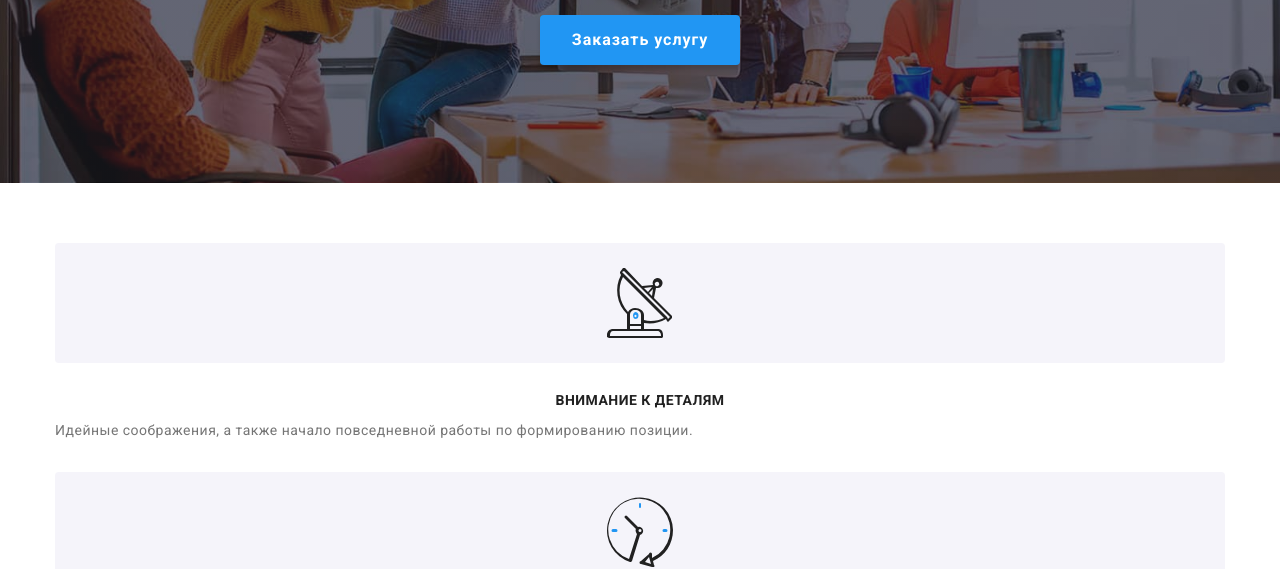
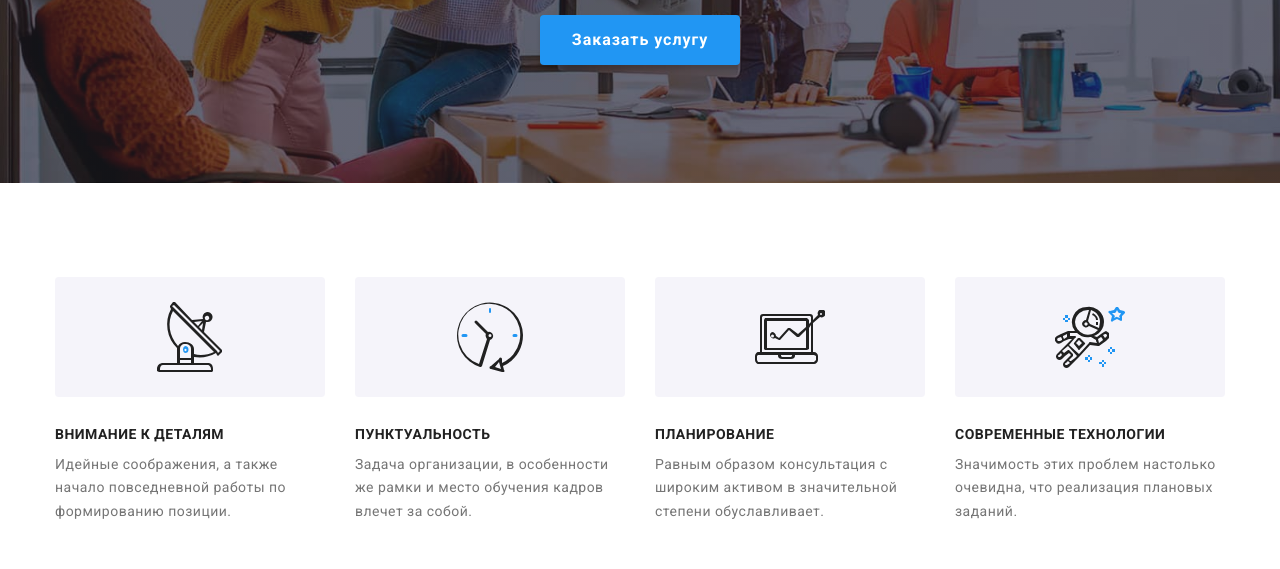
Before and after one commit to Artemius87/goit-markup-hw-08, a plain HTML site: page index.html in a window 1280 px wide. Shown: the part 257-826 px from the top of the page. Drawn offline with nearby package versions, Linux system fonts and the light colour scheme.

Commit message:
Закончил особенности 3х

```diff
--- a/sass/layout/_features.scss
+++ b/sass/layout/_features.scss
@@ -30,6 +30,9 @@
       background-size: 70px, 70px;
     }
   }
+  .spec:not(:last-child) {
+    margin-bottom: 30px;
+  }
 }
 
 .spec.icon-antena::before {
@@ -48,17 +51,92 @@
   background-image: url("../images/astronaut.svg");
 }
 
-.spec:not(:last-child) {
-  margin-bottom: 30px;
+@media screen and (min-width: 768px) and (max-width: 1200px) {
+  .features {
+    & .list {
+      display: flex;
+      justify-content: space-between;
+      flex-wrap: wrap;
+    }
+    & .spec {
+      width: 354px;
+    }
+
+    & .title {
+      text-align: left;
+    }
+  }
+  .spec:nth-last-child(-n + 2) {
+    margin-bottom: 0px;
+  }
+}
+
+@media screen and (min-width: 1200px) {
+  .features {
+    padding-top: 94px;
+    padding-bottom: 94px;
+
+    & .list {
+      display: flex;
+      justify-content: space-between;
+    }
+
+    & .title {
+      text-align: left;
+      font-weight: 700;
+      font-size: 14px;
+      line-height: 1.14;
+      color: $primary-text-color;
+    }
+
+    & .text {
+      font-size: 14px;
+      line-height: 1.71;
+      color: $secondary-text-color;
+    }
+
+    & .spec {
+      width: 270px;
+      margin-bottom: 0;
+    }
+  }
+
+  .features .spec::before {
+    content: "";
+    display: block;
+    height: 120px;
+    background: #f5f4fa;
+    border-radius: 4px;
+
+    background-repeat: no-repeat;
+    background-position: center;
+    background-size: 70px, 70px;
+  }
+
+  .spec.icon-antena::before {
+    background-image: url("../images/antenna.svg");
+  }
+
+  .spec.icon-clock::before {
+    background-image: url("../images/clock.svg");
+  }
+
+  .spec.icon-nout::before {
+    background-image: url("../images/Vector.svg");
+  }
+
+  .spec.icon-astronaut::before {
+    background-image: url("../images/astronaut.svg");
+  }
 }
 
 // .features {
 //   padding-top: 94px;
 //   padding-bottom: 94px;
 
-//   & .list {
-//     display: flex;
-//   }
+// & .list {
+//   display: flex;
+// }
 
 //   & .title {
 //     margin-bottom: 10px;
```
Also changed, not shown: css/main.css, css/main.min.css, 2 other files.
